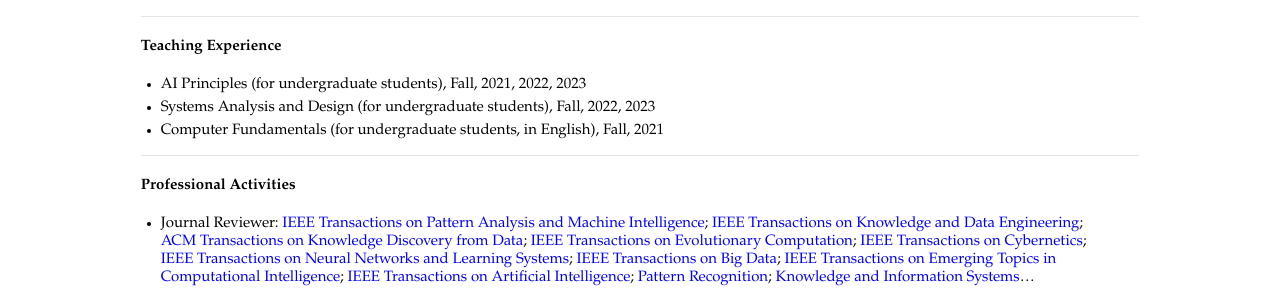
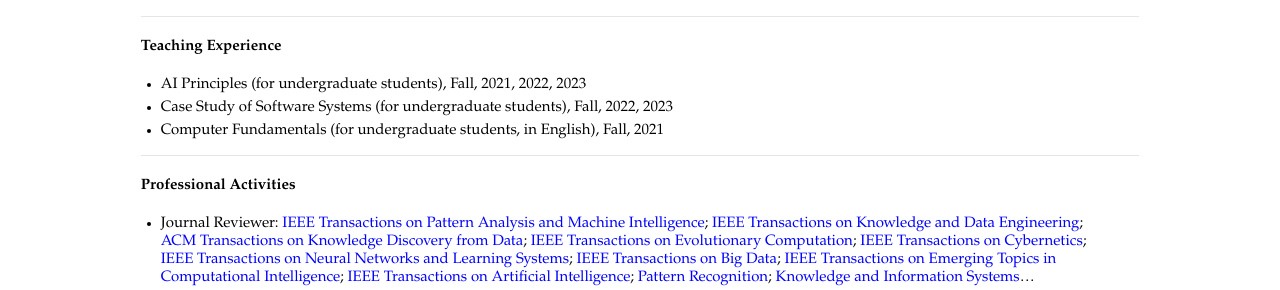
Before and after one commit to jiazhang-ml/jiazhang-ml.github.io, a Jekyll site: the page built from index.md, in a window 1280 px wide. Shown: the part 818-1108 px from the top of the page. Built offline with Jekyll 4.4.1, drawn with Linux system fonts in a browser that asks for light colours.

Commit message:
Update index.md

```diff
--- a/index.md
+++ b/index.md
@@ -33,7 +33,7 @@ layout: default
 #### Teaching Experience
 
 * AI Principles (for undergraduate students), Fall, 2021, 2022, 2023
-* Systems Analysis and Design (for undergraduate students), Fall, 2022, 2023
+* Case Study of Software Systems (for undergraduate students), Fall, 2022, 2023
 * Computer Fundamentals (for undergraduate students, in English), Fall, 2021
 
 ---
```
